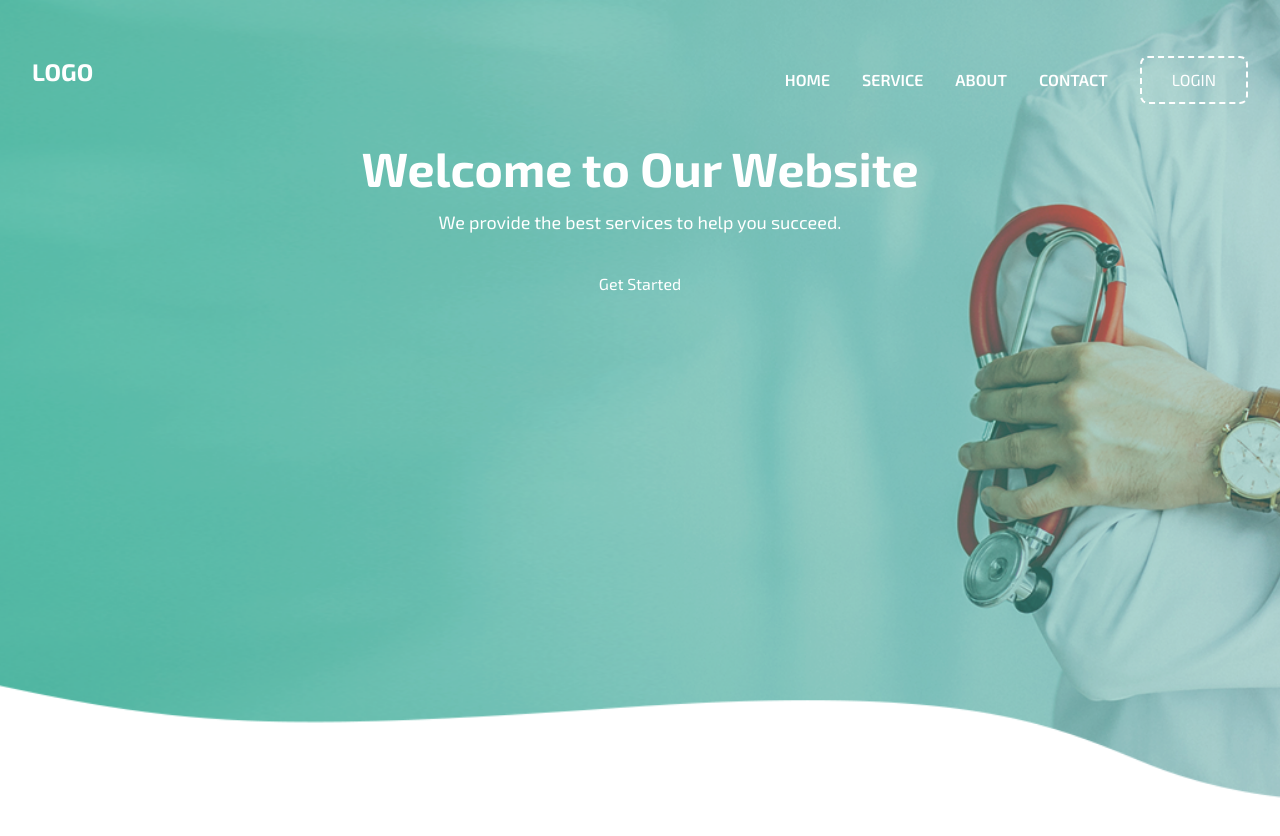
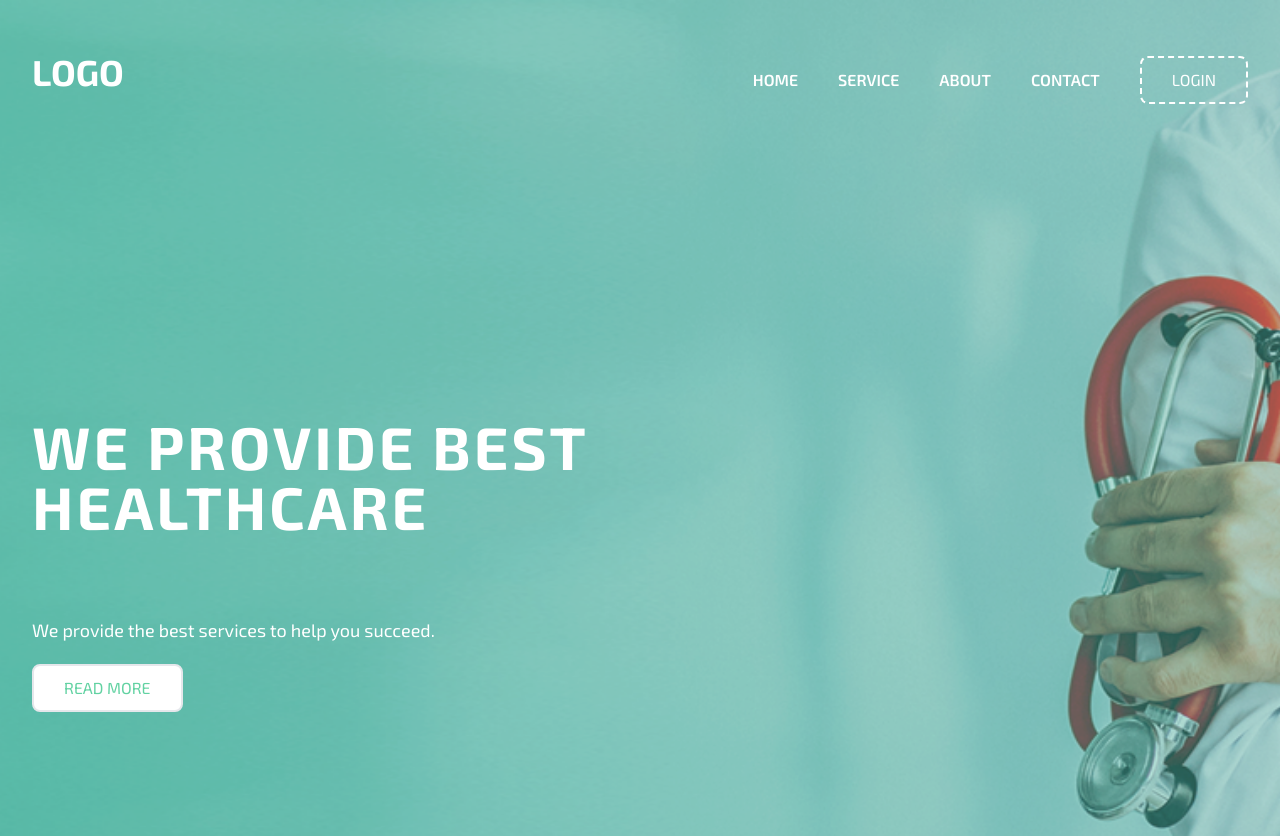
Before and after one commit to mahuena/medic_web, a React (Vite) app: page / in a window 1280 px wide. Shown: the top 836 px of the page. Before the commit the page ends 800 px from the top, so only its background shows below. Built offline with nearby package versions, Linux system fonts and the light colour scheme.

Commit message:
working on the header

```diff
--- a/src/assets/pages/home/components/Header.jsx
+++ b/src/assets/pages/home/components/Header.jsx
@@ -16,21 +16,21 @@ export const Header = () => {
 
     return (
         <div
-            className="relative isolate overflow-hidden py-5 sm:py-10 min-h-[600px] md:min-h-[750px] lg:min-h-screen">
+            className="relative isolate overflow-hidden py-5 sm:py-10 min-h-[600px] md:min-h-[700px] lg:min-h-screen">
             <img src="src/assets/images/hero-bg.png" alt=""
                  className="absolute inset-0 -z-10 h-full w-full object-cover object-center md:object-right lg:object-center opacity-85"/>
 
-            <div className="mx-auto max-w-7xl px-6 lg:px-8">
+            <div className="mx-auto max-w-7xl px-6 lg:px-8 min-h-[600px] md:min-h-[750px] lg:min-h-[1000px]">
                 <div className="flex justify-between items-center">
                     <div>
-                        <span className="font-bold text-[24px] text-[#ffffff] uppercase">Logo</span>
+                        <span className="font-bold text-2xl lg:text-4xl text-[#ffffff] uppercase">Logo</span>
                     </div>
                     <div onClick={() => setOpen(!open)}
                          className='absolute right-8 top-6 cursor-pointer md:hidden w-7 h-7 text-white'>
                         {open ? <XMarkIcon/> : <Bars3BottomRightIcon/>}
                     </div>
 
-                    <ul className="hidden md:flex items-center justify-center space-x-8 mt-4">
+                    <ul className="hidden md:flex items-center justify-center space-x-10 mt-4">
                         {Links.map((link) => (
                             <li key={link.name} className='font-semibold'>
                                 <a href={link.link} className='text-white'>{link.name}</a>
@@ -44,7 +44,6 @@ export const Header = () => {
                             <span className="text-md text-white uppercase">Login</span>
                         </motion.div>
                     </ul>
-                </div>
                 </div>
 
                 <motion.ul
@@ -68,11 +67,23 @@ export const Header = () => {
                     </div>
                 </motion.ul>
 
-            <div className="hero-content text-center text-white mt-10">
-                <h1 className="text-5xl font-bold">Welcome to Our Website</h1>
+                <div
+                    className="text-start text-white mt-20 lg:mt-40 m-auto h-[300px] md:h-[500px] lg:h-[600px] items-center flex">
+                    <div className=" justify-start flex-col max-w-7xl">
+                        <h1 className="text-3xl lg:text-6xl font-bold uppercase tracking-wider space-y-10 mb-8 md:mb-14 lg:mb-20">We
+                            provide
+                            best <br/>
+                            healthcare</h1>
                         <p className="mt-4 text-lg">We provide the best services to help you succeed.</p>
-                <a href="#" className="mt-6 inline-block bg-primary px-5 py-3 rounded-full text-white">Get
-                    Started</a>
+                        <motion.button
+                            whileHover={{scale: 1.1}}
+                            className="border-2 bg-white rounded-lg text-[#62d2a2] py-[10px] px-[30px] mt-5"
+                            onClick={() => navigate('/login')}
+                        >
+                            <span className="text-md uppercase">Read More</span>
+                        </motion.button>
+                    </div>
+                </div>
             </div>
         </div>
     )
```
Lines whose indentation alone changed are shown as unchanged.
